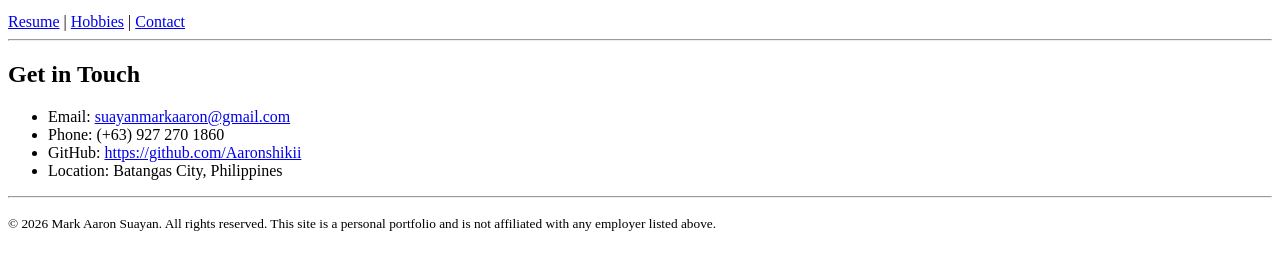
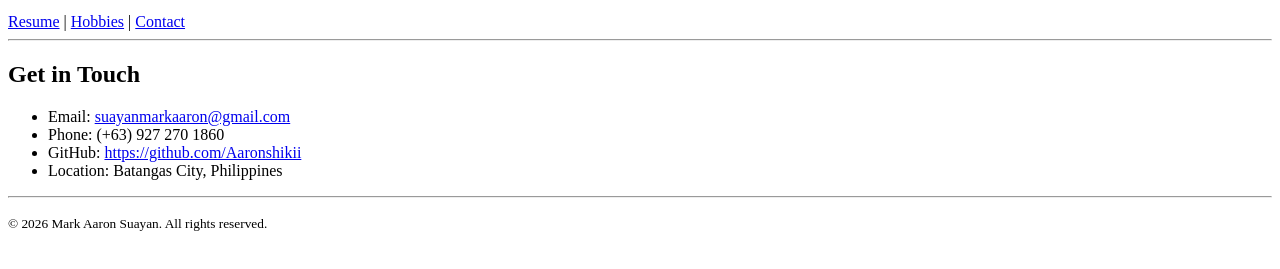
Before and after one commit to Aaronshikii/Suayan-Project1, a plain HTML site: page contact.html in a window 1280 px wide. Shown: the part 263-532 px from the top of the page. Drawn offline with Linux system fonts and the light colour scheme.

Commit message:
Add files via upload

```diff
--- a/contact.html
+++ b/contact.html
@@ -34,7 +34,7 @@
   <hr>
 
   <footer>
-    <p><small>&copy; 2026 Mark Aaron Suayan. All rights reserved. This site is a personal portfolio and is not affiliated with any employer listed above.</small></p>
+    <p><small>&copy; 2026 Mark Aaron Suayan. All rights reserved.</small></p>
   </footer>
 
 </body>
```
Also changed, not shown: hobbies.html (+1 -1 lines), index.html (+1 -1 lines).
